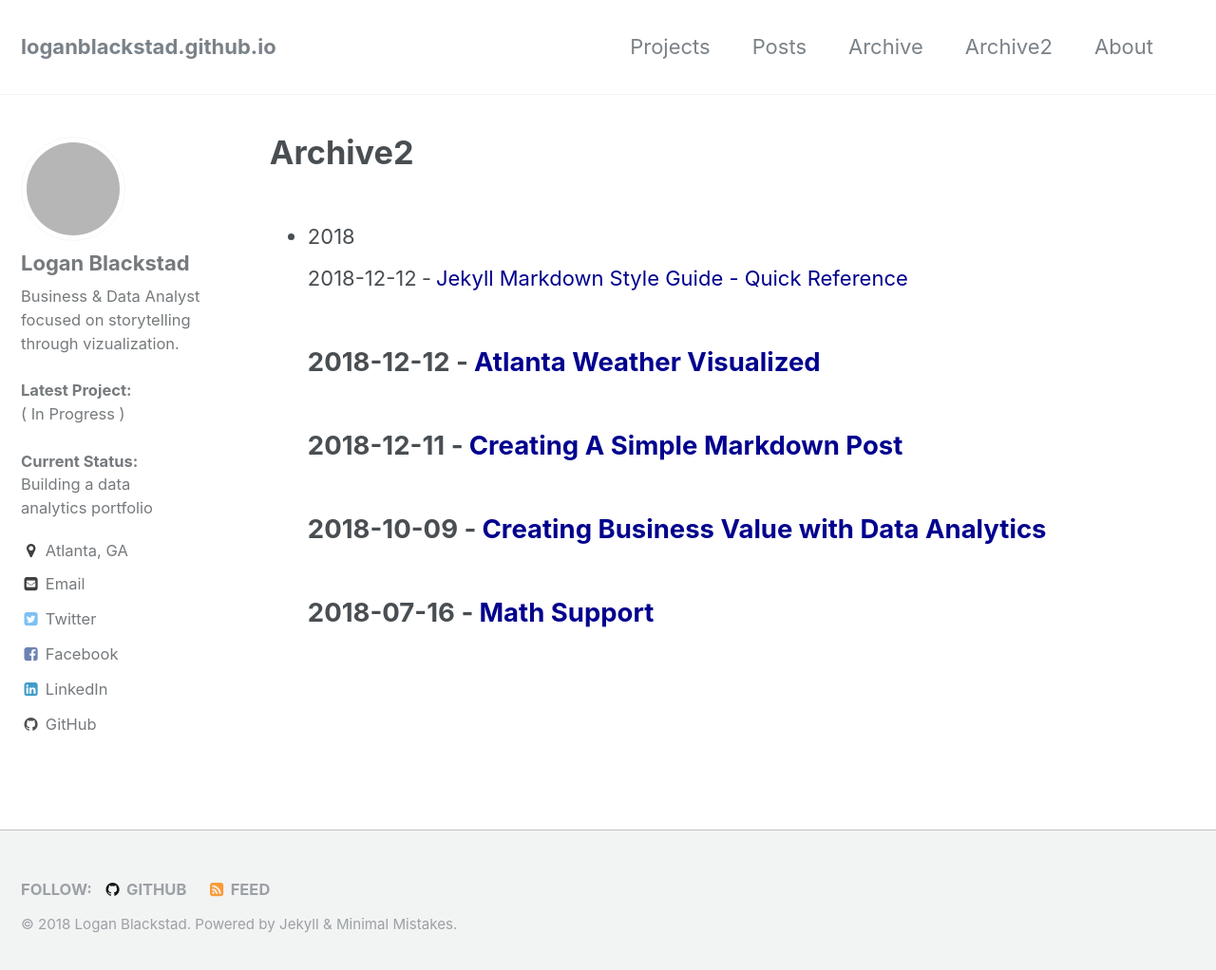
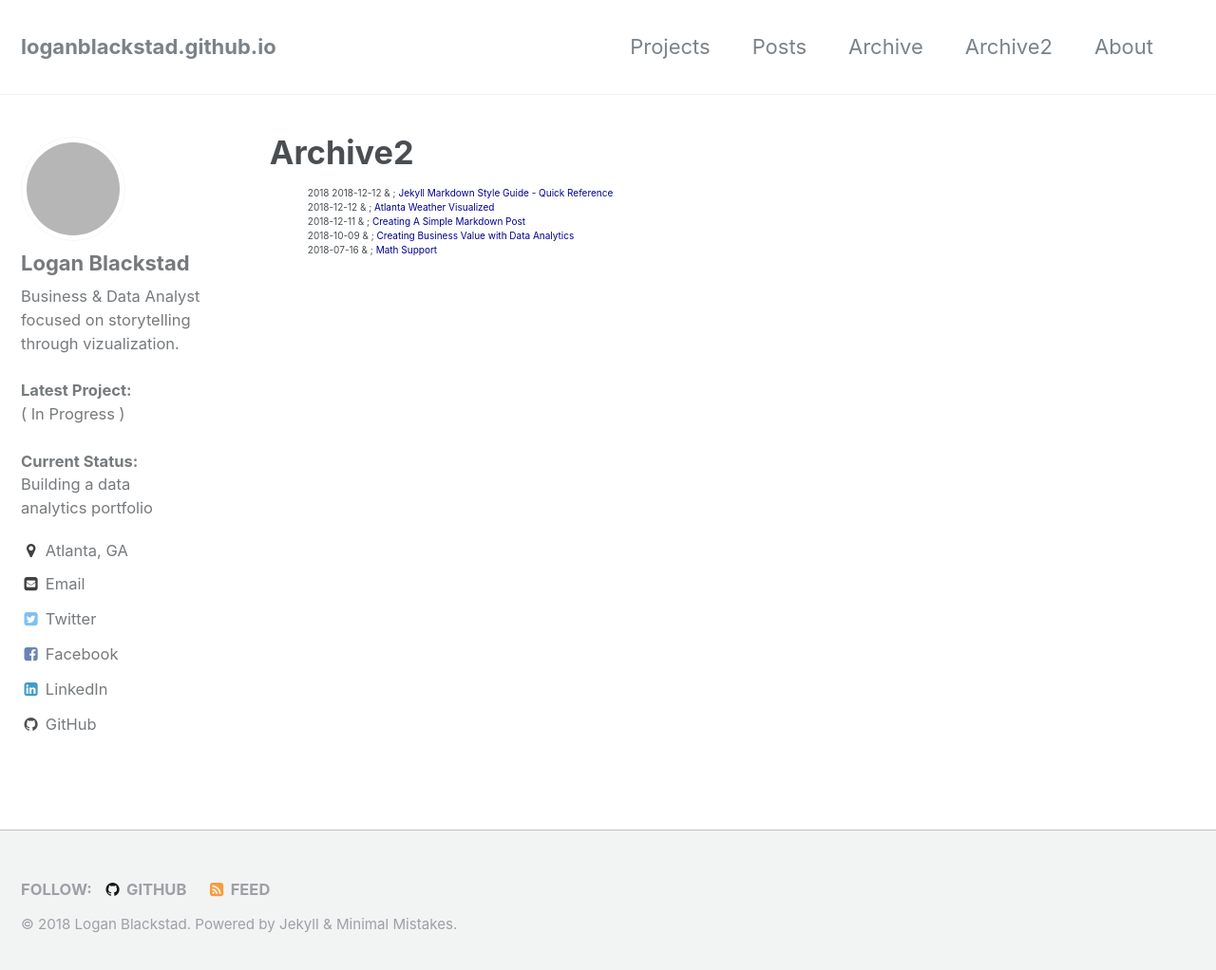
Before and after one commit to loganblackstad/loganblackstad.github.io, a Jekyll site: the page built from _pages/archive2.html, in a window 1280 px wide and 1030 px high. Shown: the top 1022 px of the window at 95% size. Built offline with Jekyll 4.4.1, drawn with Linux system fonts in a browser that asks for light colours; grey boxes are pictures that could not be loaded.

Commit message:
Update archive2.html

```diff
--- a/_pages/archive2.html
+++ b/_pages/archive2.html
@@ -5,22 +5,25 @@ permalink: /archive2/
 author_profile: true
 ---
 
+
+<font size="-2">
+
 <ul class="tags-box">
 
 {% if site.posts != empty %}
 
 {% for post in site.posts %}
-<h2>{% capture this_year %}{{ post.date | date: "%Y" }}{% endcapture %}</h2>
-<h2>{% unless year == this_year %}</h2>
-<h2>{% assign year = this_year %}</h2>
+{% capture this_year %}{{ post.date | date: "%Y" }}{% endcapture %}
+{% unless year == this_year %}
+{% assign year = this_year %}
 {% unless post == site.posts.first %}
 {% endunless %}
-<li id="{{ year }}">{{ year }}</li>
+<id="{{ year }}">{{ year }}
 {% endunless %}
 <time datetime="{{ post.date | date:"%Y-%m-%d" }}">
 {{ post.date | date:"%Y-%m-%d" }}
 </time>
-&hyphen; <a href="{{ site.baseurl }}{{ post.url }}" style="color:#00008e">{{ post.title }}</a><br />
+&  ; <a href="{{ site.baseurl }}{{ post.url }}" style="color:#00008e">{{ post.title }}</a><br />
 {% endfor %}
 
 {% else %}
@@ -30,3 +33,5 @@ author_profile: true
 {% endif %}
 
 </ul>
+
+</font>
```
